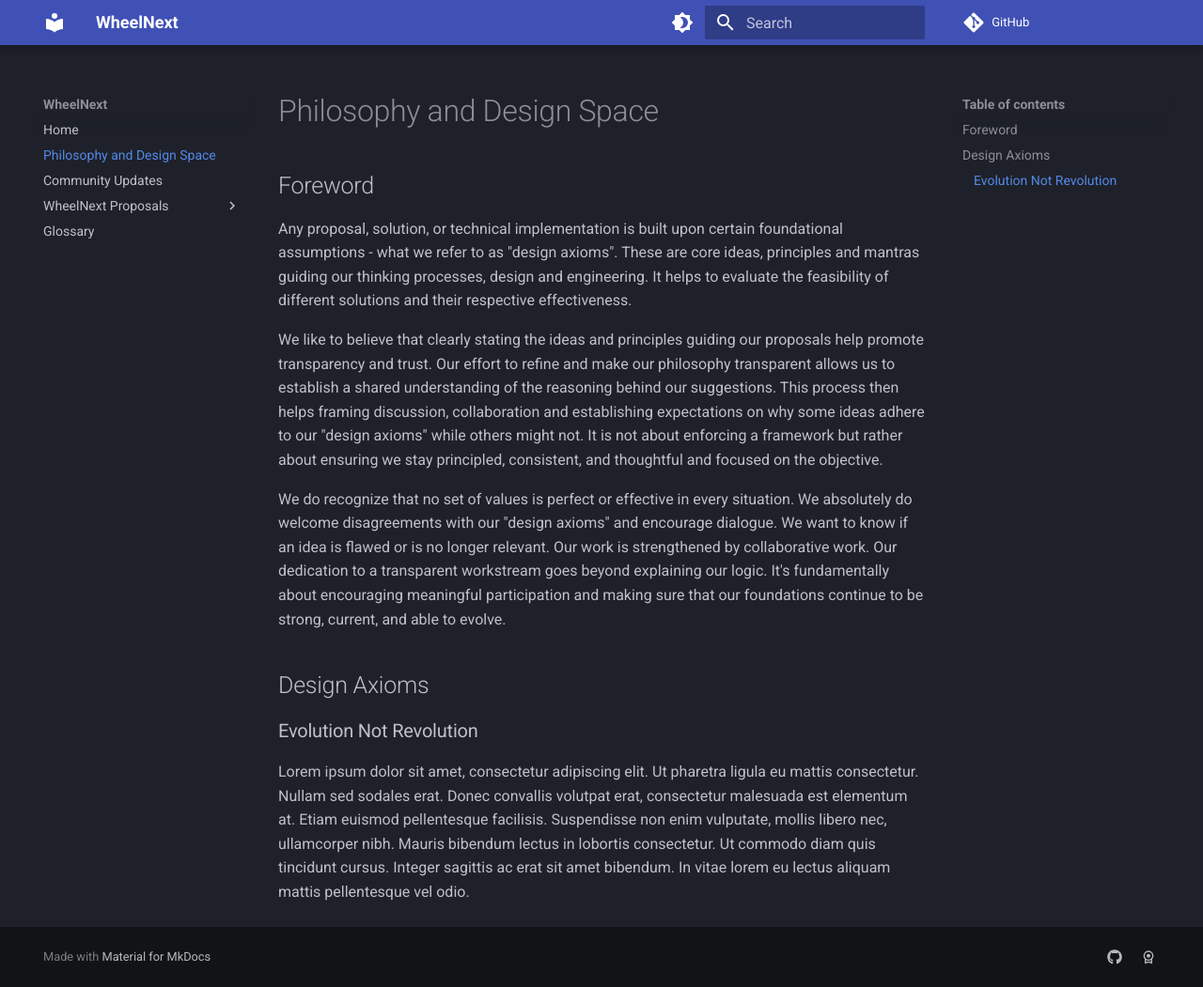
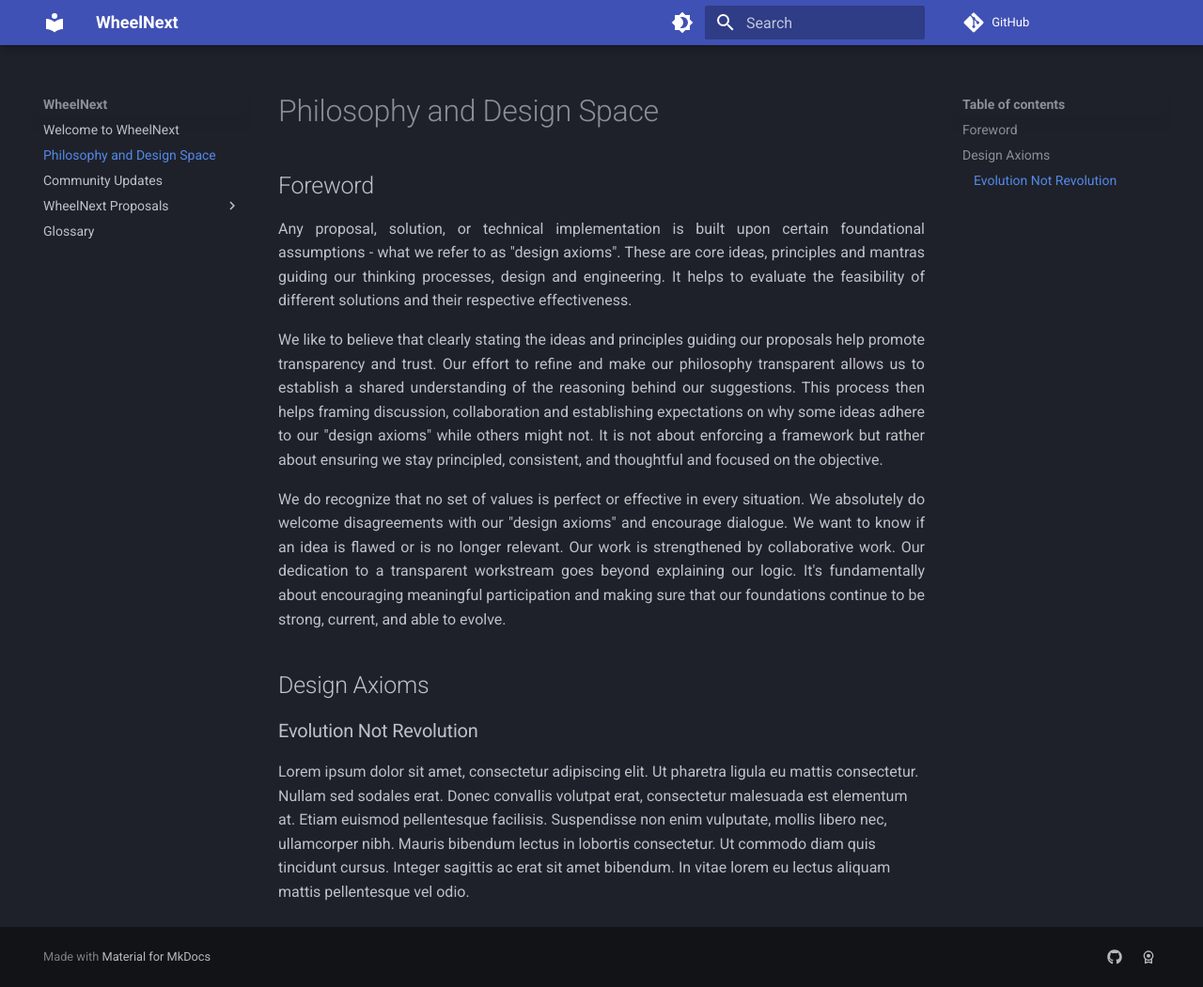
Before and after one commit to wheelnext/wheelnext, an MkDocs documentation site: the page built from docs/philosophy_and_design_space.md, in a window 1280 px wide and 1051 px high. Shown: the whole window at 94% size. Built offline with MkDocs 1.6.1 and Material for MkDocs 9.7.7, drawn with Linux system fonts in a browser that asks for light colours; comment, search, counter and statistics services are not loaded.

Commit message:
Format Fixes - Markdownlink Configuration

```diff
--- a/docs/index.md
+++ b/docs/index.md
@@ -1,6 +1,5 @@
----
-description: WheelNext is <TBD>
----
+
+# Welcome to WheelNext
 
 ## Introduction
 
--- a/docs/philosophy_and_design_space.md
+++ b/docs/philosophy_and_design_space.md
@@ -2,19 +2,27 @@
 
 ## Foreword
 
-Any proposal, solution, or technical implementation is built upon certain foundational assumptions - what we refer to as "design axioms".
-These are core ideas, principles and mantras guiding our thinking processes, design and engineering. It helps to evaluate the feasibility
-of different solutions and their respective effectiveness.
+<p style="text-align: justify">
+Any proposal, solution, or technical implementation is built upon certain foundational assumptions - what we refer to as
+"design axioms". These are core ideas, principles and mantras guiding our thinking processes, design and engineering. It
+helps to evaluate the feasibility of different solutions and their respective effectiveness.
+</p>
 
-We like to believe that clearly stating the ideas and principles guiding our proposals help promote transparency and trust. Our effort to
-refine and make our philosophy transparent allows us to establish a shared understanding of the reasoning behind our suggestions.
-This process then helps framing discussion, collaboration and establishing expectations on why some ideas adhere to our "design axioms"
-while others might not. It is not about enforcing a framework but rather about ensuring we stay principled, consistent, and thoughtful and focused on the objective.
+<p style="text-align: justify">
+We like to believe that clearly stating the ideas and principles guiding our proposals help promote transparency and
+trust. Our effort to refine and make our philosophy transparent allows us to establish a shared understanding of the
+reasoning behind our suggestions. This process then helps framing discussion, collaboration and establishing
+expectations on why some ideas adhere to our "design axioms" while others might not. It is not about enforcing a
+framework but rather about ensuring we stay principled, consistent, and thoughtful and focused on the objective.
+</p>
 
-We do recognize that no set of values is perfect or effective in every situation. We absolutely do welcome disagreements with
-our "design axioms" and encourage dialogue. We want to know if an idea is flawed or is no longer relevant. Our work is strengthened
-by collaborative work. Our dedication to a transparent workstream goes beyond explaining our logic. It's fundamentally about encouraging meaningful
-participation and making sure that our foundations continue to be strong, current, and able to evolve.
+<p style="text-align: justify">
+We do recognize that no set of values is perfect or effective in every situation. We absolutely do welcome disagreements
+with our "design axioms" and encourage dialogue. We want to know if an idea is flawed or is no longer relevant. Our
+work is strengthened by collaborative work. Our dedication to a transparent workstream goes beyond explaining our logic.
+It's fundamentally about encouraging meaningful participation and making sure that our foundations continue to be
+strong, current, and able to evolve.
+</p>
 
 ## Design Axioms
 
```
Also changed, not shown: .markdownlint.yaml (added, +45 -0 lines), docs/glossary.md (+4 -3 lines).
